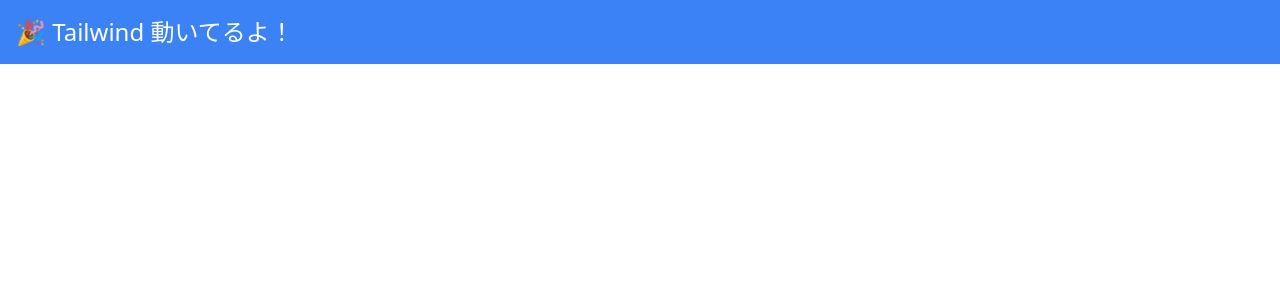
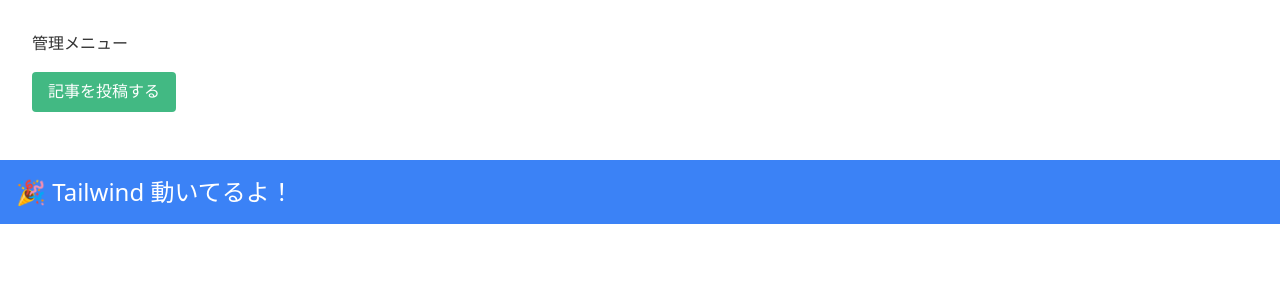
Before and after one commit to kento918/experiment_frontend_vue, a Nuxt app: page /admin/menu in a window 1280 px wide. Before the commit this address had no page. Shown: the top 300 px of the page. Built offline with nearby package versions, Linux system fonts and the light colour scheme.

Commit message:
feat:記事投稿ページの準備

```diff
--- /dev/null
+++ b/composables/request.ts
@@ -0,0 +1,5 @@
+interface Request<post = undefined, query = undefined> {
+   route: string;
+   postObject: post;
+   queryObject: query;
+}
--- /dev/null
+++ b/pages/admin/contents.vue
@@ -0,0 +1,32 @@
+<template>
+  <div class="container">
+    <h1>記事投稿ページ</h1>
+    <p>ここに記事投稿用のフォームや編集画面が配置されます。</p>
+    <router-link to="/admin/menu" class="back-button">メニューに戻る</router-link>
+  </div>
+</template>
+
+<script setup>
+// テスト用に空のスクリプトセクション
+</script>
+
+<style scoped>
+.container {
+  padding: 2rem;
+  text-align: center;
+}
+
+.back-button {
+  display: inline-block;
+  margin-top: 1.5rem;
+  padding: 0.75rem 1.5rem;
+  background-color: #42b983;
+  color: white;
+  text-decoration: none;
+  border-radius: 4px;
+}
+
+.back-button:hover {
+  background-color: #369c6e;
+}
+</style>
--- /dev/null
+++ b/pages/admin/menu.vue
@@ -0,0 +1,60 @@
+<template>
+  <div class="admin-menu">
+    <header>
+      <h1>管理メニュー</h1>
+    </header>
+    <nav>
+      <ul>
+        <li>
+          <button @click="$router.push('/admin/contents')">
+            記事を投稿する
+          </button>
+        </li>
+        <!-- プロフィール変更機能は今後実装 -->
+        <!-- <li>
+          <button @click="goToProfile">
+            プロフィールを変更
+          </button>
+        </li> -->
+      </ul>
+    </nav>
+  </div>
+</template>
+
+<script setup>
+// 管理メニュー用のロジックはここに記載
+</script>
+
+<style scoped>
+.admin-menu {
+  padding: 2rem;
+  font-family: Arial, sans-serif;
+}
+
+header h1 {
+  color: #333;
+}
+
+nav ul {
+  list-style-type: none;
+  padding: 0;
+}
+
+nav li {
+  margin: 1rem 0;
+}
+
+button {
+  padding: 0.5rem 1rem;
+  font-size: 1rem;
+  background-color: #42b983;
+  color: white;
+  border: none;
+  border-radius: 4px;
+  cursor: pointer;
+}
+
+button:hover {
+  background-color: #369c70;
+}
+</style>
--- a/pages/index.vue
+++ b/pages/index.vue
@@ -1,24 +1,76 @@
 <template>
-  <NuxtLayout>
-    <v-btn @click="search = 1">Load Menu</v-btn>
-    <v-btn @click="search = 2">Load Drag and Drop Sample</v-btn>
+   <div class="h-[10rem]"></div>
+   <div class="blog-top-page">
+      <!-- Self Introduction Section -->
+      <section class="bg-gray-100 p-6 rounded-lg mb-8">
+         <div class="">
+            <h1 class="text-2xl font-bold">自己紹介</h1>
+            <p class="mt-4 text-gray-700">
+               ブログ運営者です。技術と創造の融合を通じて、日々の学びと挑戦を共有しています。
+               主にWeb開発、AI技術、およびデザイン思考について記事を公開しています。
+            </p>
 
-    <component :is="comp" :key="search" />
-  </NuxtLayout>
+            <img
+               alt="プロフィール画像"
+               src="@/assets/image/profile.png"
+               class="w-20 h-20 rounded-full mt-6 mx-auto"
+            />
+         </div>
+      </section>
+   </div>
+   <!-- Latest Blogs Section -->
+
+   <section class="">
+      <div class="max-w-6xl mx-auto">
+         <h2>最新のブログ</h2>
+         <div class="blog-grid">
+            <!-- Blog Item 1 -->
+
+            <div
+               class="bg-white p-4 border border-gray-200 rounded-lg"
+               v-for="(post, index) in latestPosts"
+               :key="index"
+            >
+               <h3>{{ post.title }}</h3>
+               <p>{{ post.excerpt }}</p>
+               <a href="#" @click.prevent="goToBlog(post.slug)">続きを読む</a>
+            </div>
+         </div>
+      </div>
+   </section>
 </template>
 
 <script setup>
-const search = ref(1);
+import { ref, computed } from "vue";
+import { useRouter } from "vue-router";
 
-const comp = computed(() => {
-  if (search.value === 1) {
-    return defineAsyncComponent(() => import("@/components/menu/menu.vue"));
-  }
-  if (search.value === 2) {
-    return defineAsyncComponent(
-      () => import("@/components/dragAndDropSample/dragAndDropSample.vue"),
-    );
-  }
-  return null;
-});
+const blogPosts = ref([
+   {
+      title: "Vue.jsのベストプラクティス",
+      excerpt:
+         "Vue.js開発における効率的なコーディングスタイルと構成設計について解説します。",
+      slug: "vue-best-practices",
+   },
+   {
+      title: "AI技術の現状と今後の展望",
+      excerpt:
+         "機械学習やディープラーニングがもたらす社会への影響と技術的進展を考察します。",
+      slug: "ai-technology-trends",
+   },
+   {
+      title: "デザイン思考入門",
+      excerpt:
+         "UX/UI設計におけるユーザー中心のアプローチとプロトタイピング手法について",
+      slug: "design-thinking-basics",
+   },
+]);
+
+const latestPosts = computed(() => blogPosts.value.slice(0, 3));
+
+const router = useRouter();
+
+function goToBlog(slug) {
+   // ルーティング処理（vue-routerが導入されている場合）
+   router.push({ name: "BlogDetail", params: { slug } });
+}
 </script>
```
